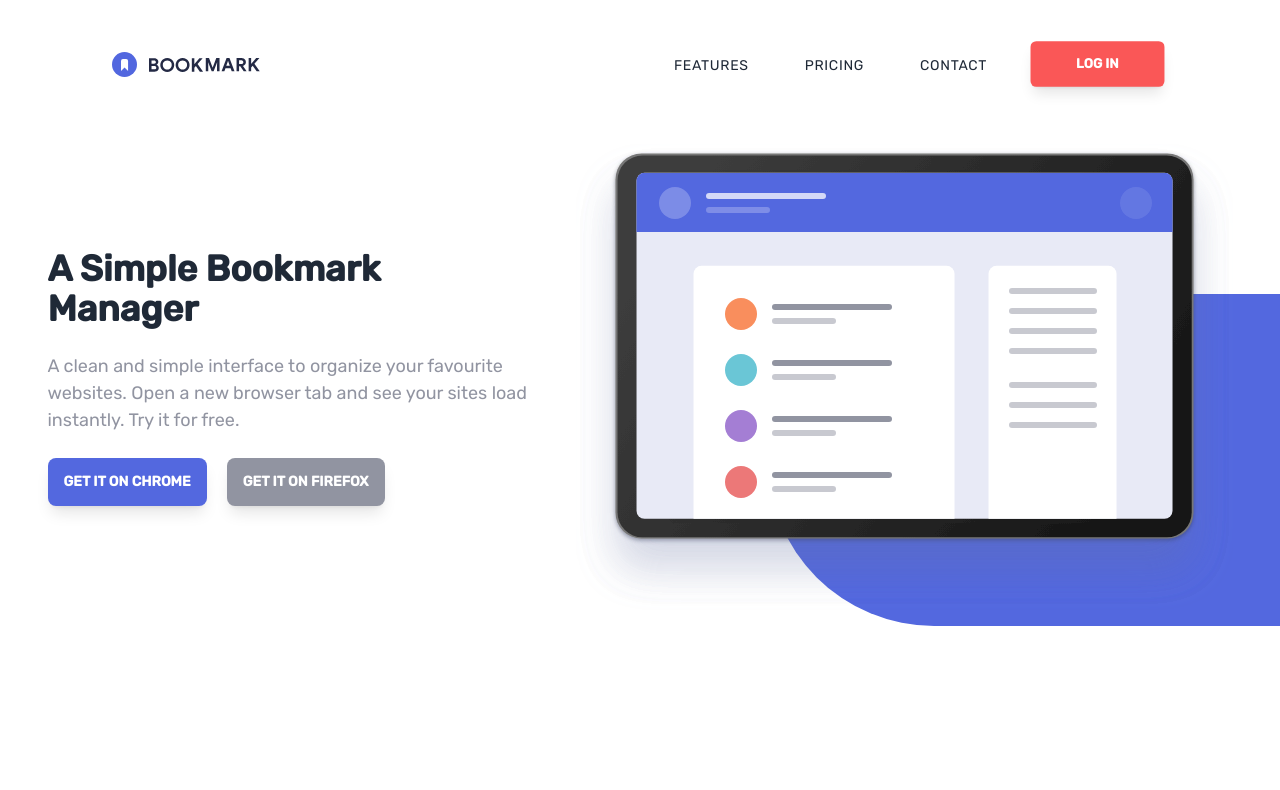
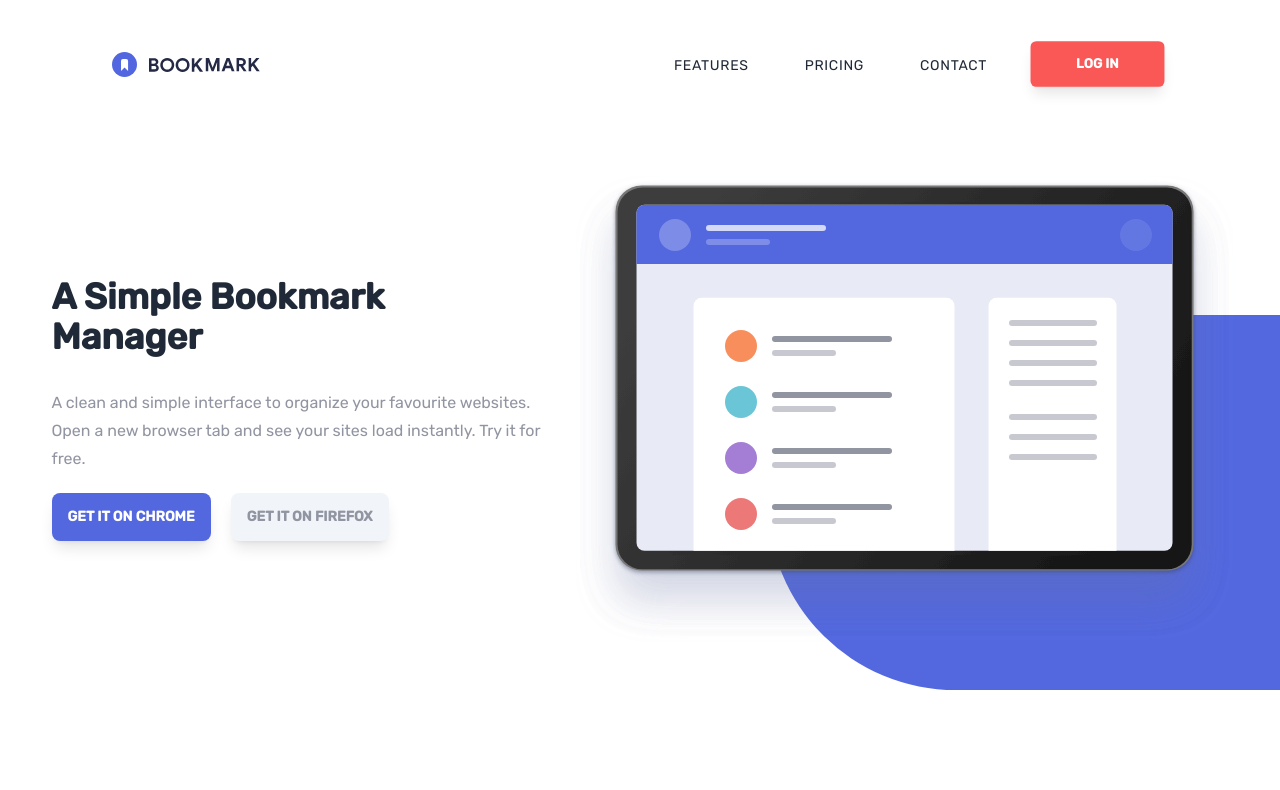
Before and after one commit to FrontendBy-GJ/bookmark-landing-page, a React (Vite) app: page / in a window 1280 px wide. Shown: the top 790 px of the page. Built offline with nearby package versions, Linux system fonts and the light colour scheme.

Commit message:
style: adjust padding, change button bg color

```diff
--- a/src/components/Hero.jsx
+++ b/src/components/Hero.jsx
@@ -3,26 +3,26 @@ import hero from '../assets/illustration-hero.svg';
 
 export default function Hero() {
   return (
-    <div className="hero lg:relative overflow-hidden max-w-[1440px] mx-auto z-0">
-      <div className="hero-content flex-col lg:flex-row-reverse text-center lg:text-left">
-        <div className="relative mb-10 lg:mb-0 lg:static">
+    <div className="hero lg:relative overflow-hidden max-w-[1440px] mx-auto z-0 prose">
+      <div className="hero-content flex-col lg:flex-row-reverse text-center lg:text-left lg:px-10">
+        <div className="relative mb-5 lg:mb-0 lg:static">
           <div className="h-3/4 lg:h-2/3 bg-primary rounded-l-full absolute bottom-0 -right-16 md:-right-28 lg:right-0 lg:w-2/5 w-full -z-10"></div>
           <img src={hero} alt="" className="z-50" />
         </div>
-        <div className="max-w-lg z-50">
-          <h1 className="text-4xl font-bold">
+        <div className="max-w-lg z-50 px-1">
+          <h1 className="">
             A Simple Bookmark <br className="hidden lg:block" /> Manager
           </h1>
-          <p className="py-6 text-neutral">
+          <p className="text-neutral">
             A clean and simple interface to organize your favourite websites.
             Open a new browser tab and see your sites load instantly. Try it for
             free.
           </p>
-          <div className="space-x-5">
+          <div className="space-x-5 flex">
             <button className="btn bg-primary border-none shadow-lg">
               Get it on Chrome
             </button>
-            <button className="btn bg-neutral border-none shadow-lg">
+            <button className="btn bg-slate-100 text-neutral border-none shadow-lg hover:text-white">
               Get it on Firefox
             </button>
           </div>
```
